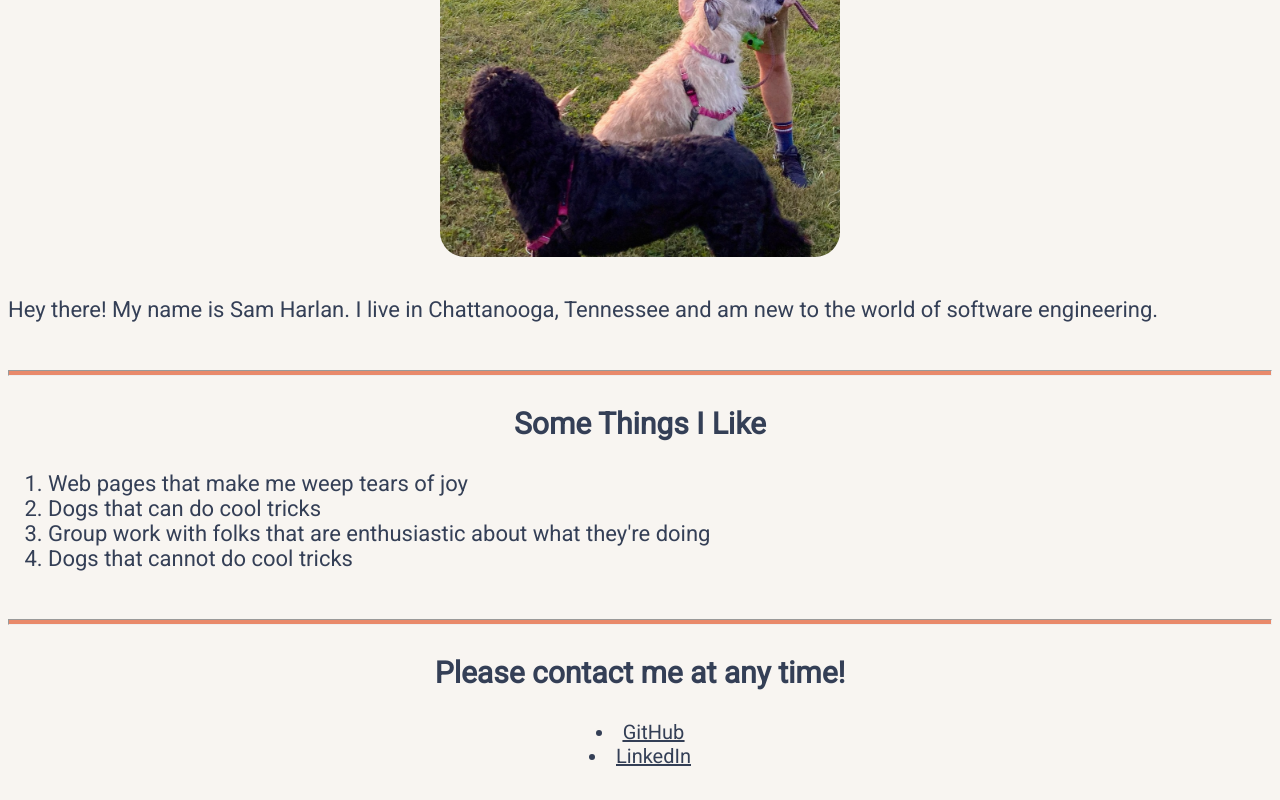
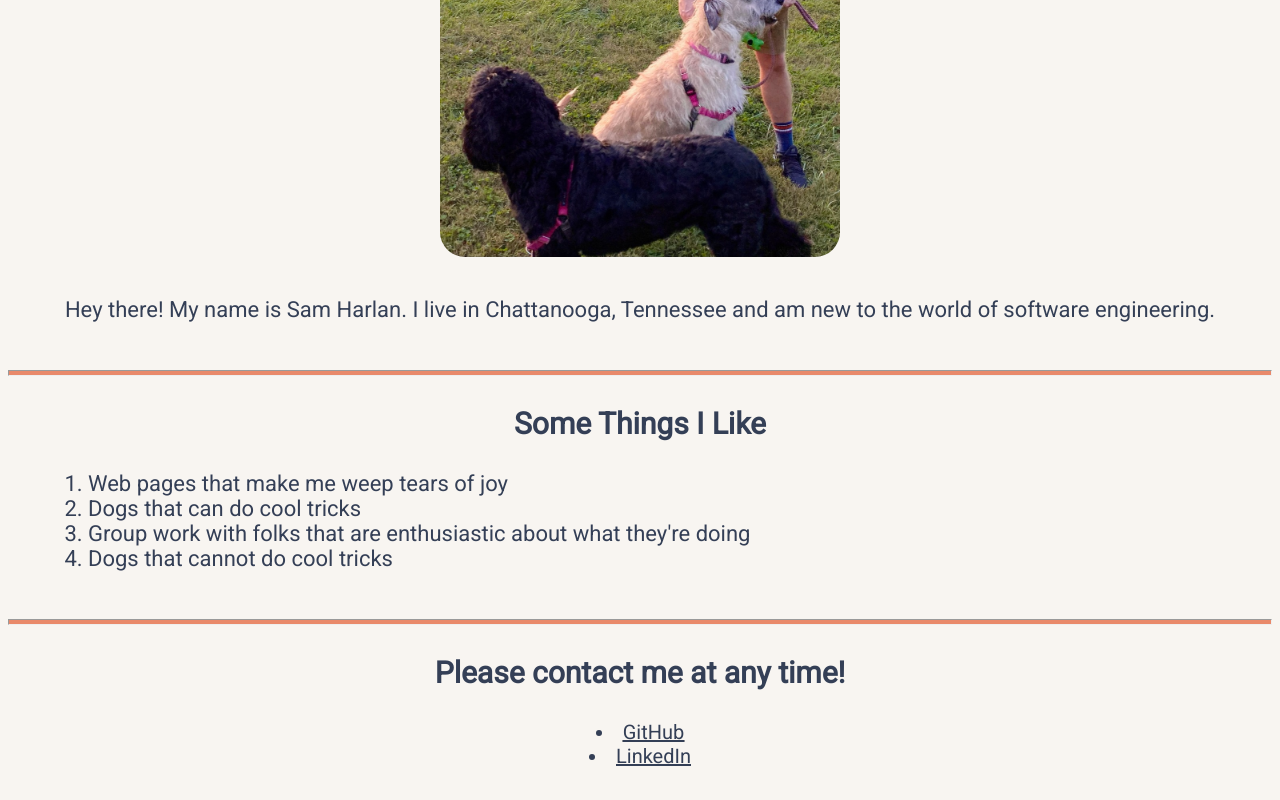
Before and after one commit to samaharlan/profile, a plain HTML site: page index.html in a window 1280 px wide. Shown: the part 606-1406 px from the top of the page. Drawn offline with Linux system fonts and the light colour scheme.

Commit message:
re-aligned ordered list & paragraph text

```diff
--- a/style.css
+++ b/style.css
@@ -44,6 +44,14 @@ ol, ul, p {
   font-size: 22px;
 }
 
+ol {
+  margin-left: 40px;
+}
+
+p {
+  text-align: center;
+}
+
 /* i couldn't get my links to stylize without having their own class */
 .links {
   text-align: center;
```
